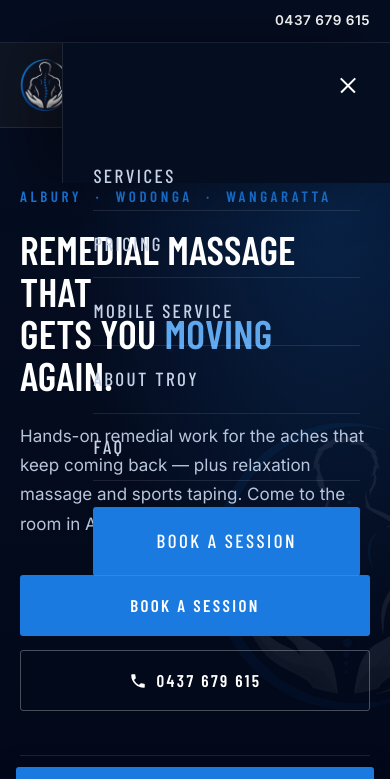
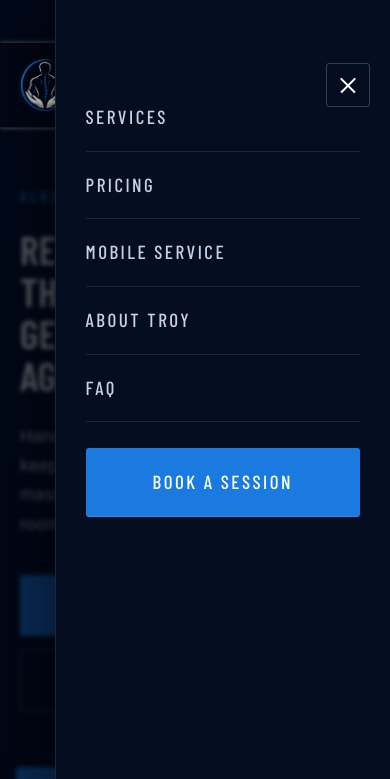
Before and after one commit to welcometothenextlevel/themassageguy, a plain HTML site: page index.html in a window 390 px wide. Both pictures are taken after a click on the button "Open menu". Shown: the top 779 px of the page. Drawn offline with nearby package versions, Linux system fonts and the light colour scheme.

Commit message:
Fix mobile menu panel rendering
The header's backdrop-filter made it a containing block for the fixed
nav, so on phones the panel was clipped to the header's height and the
links spilled over the page with no background behind them.

- Drop backdrop-filter below 960px and lift the header above the scrim
  while the panel is open, so the close button stays tappable
- Panel is now full-height (100dvh), opaque, scrollable and safe-area
  aware, with a dimmed scrim over the page
- Tap outside or press Escape to close; page scroll is pinned with
  position:fixed and restored on close (iOS ignores overflow:hidden)

Co-Authored-By: Claude Opus 5 <noreply@anthropic.com>

```diff
--- a/assets/css/style.css
+++ b/assets/css/style.css
@@ -405,19 +405,40 @@ ul,ol{margin:0; padding:0; list-style:none}
 @media (max-width:960px){
   .topbar__item:nth-of-type(2),.topbar__sep{display:none}
 
-  .burger{display:block}
+  .burger{display:block; position:relative; z-index:95}
+
+  /* No backdrop-filter below this width: it would make the header a
+     containing block for the fixed nav panel and trap it inside. */
+  .header{background:var(--navy-900); backdrop-filter:none}
+  /* The header is its own stacking context, so lift the whole thing above
+     the scrim while the panel is open. */
+  body.nav-open .header{z-index:100}
+
   .nav{
-    position:fixed; inset:0 0 0 auto; width:min(84vw,360px);
+    position:fixed; top:0; right:0; bottom:0; left:auto;
+    width:min(86vw,380px); height:100vh; height:100dvh;
+    margin-left:0; z-index:90;
     background:var(--navy-800); border-left:1px solid var(--line-dark);
     flex-direction:column; align-items:stretch; justify-content:flex-start;
-    gap:0; padding:100px 30px 40px;
-    transform:translateX(100%); transition:transform .32s cubic-bezier(.4,0,.2,1);
-    box-shadow:-30px 0 60px rgba(0,0,0,.4);
+    gap:0; padding:calc(84px + env(safe-area-inset-top)) 30px calc(40px + env(safe-area-inset-bottom));
+    overflow-y:auto; -webkit-overflow-scrolling:touch;
+    transform:translateX(100%); visibility:hidden;
+    transition:transform .32s cubic-bezier(.4,0,.2,1), visibility 0s linear .32s;
+    box-shadow:-30px 0 60px rgba(0,0,0,.45);
   }
-  .nav.is-open{transform:none}
+  .nav.is-open{
+    transform:none; visibility:visible;
+    transition:transform .32s cubic-bezier(.4,0,.2,1), visibility 0s;
+  }
   .nav a{padding:17px 0; border-bottom:1px solid var(--line-dark); font-size:19px}
   .nav__cta{margin-top:26px; border-bottom:0; text-align:center}
-  body.nav-open{overflow:hidden}
+
+  /* Scrim over the page while the menu is open */
+  body.nav-open::after{
+    content:""; position:fixed; inset:0; z-index:80;
+    background:rgba(1,7,23,.62); backdrop-filter:blur(2px);
+  }
+  body.nav-open{position:fixed; left:0; right:0; width:100%; overflow:hidden}
 
   .cards{grid-template-columns:1fr; max-width:620px; margin-inline:auto}
   .pricing__inner,.mobile__grid,.about__grid,.faq__inner,.book__grid{grid-template-columns:1fr}
--- a/assets/js/main.js
+++ b/assets/js/main.js
@@ -14,22 +14,42 @@
   onScroll();
 
   /* Mobile menu ------------------------------------------------------------ */
-  var closeNav = function () {
-    nav.classList.remove('is-open');
-    burger.setAttribute('aria-expanded', 'false');
-    burger.setAttribute('aria-label', 'Open menu');
-    document.body.classList.remove('nav-open');
+  var scrollY = 0;
+
+  var setNav = function (open) {
+    nav.classList.toggle('is-open', open);
+    burger.setAttribute('aria-expanded', String(open));
+    burger.setAttribute('aria-label', open ? 'Close menu' : 'Open menu');
+
+    /* Lock the page behind the panel — iOS Safari ignores overflow:hidden
+       on the body, so pin it with position:fixed and restore the offset. */
+    if (open) {
+      scrollY = window.scrollY;
+      document.body.style.top = -scrollY + 'px';
+      document.body.classList.add('nav-open');
+    } else if (document.body.classList.contains('nav-open')) {
+      document.body.classList.remove('nav-open');
+      document.body.style.top = '';
+      window.scrollTo(0, scrollY);
+    }
   };
 
-  burger.addEventListener('click', function () {
-    var open = nav.classList.toggle('is-open');
-    burger.setAttribute('aria-expanded', String(open));
-    burger.setAttribute('aria-label', open ? 'Close menu' : 'Open menu');
-    document.body.classList.toggle('nav-open', open);
+  var closeNav = function () { setNav(false); };
+
+  burger.addEventListener('click', function (e) {
+    e.stopPropagation();
+    setNav(!nav.classList.contains('is-open'));
   });
 
   nav.addEventListener('click', function (e) {
     if (e.target.closest('a')) closeNav();
+  });
+
+  /* Tap anywhere outside the panel to close it */
+  document.addEventListener('click', function (e) {
+    if (!nav.classList.contains('is-open')) return;
+    if (nav.contains(e.target) || burger.contains(e.target)) return;
+    closeNav();
   });
 
   document.addEventListener('keydown', function (e) {
```
